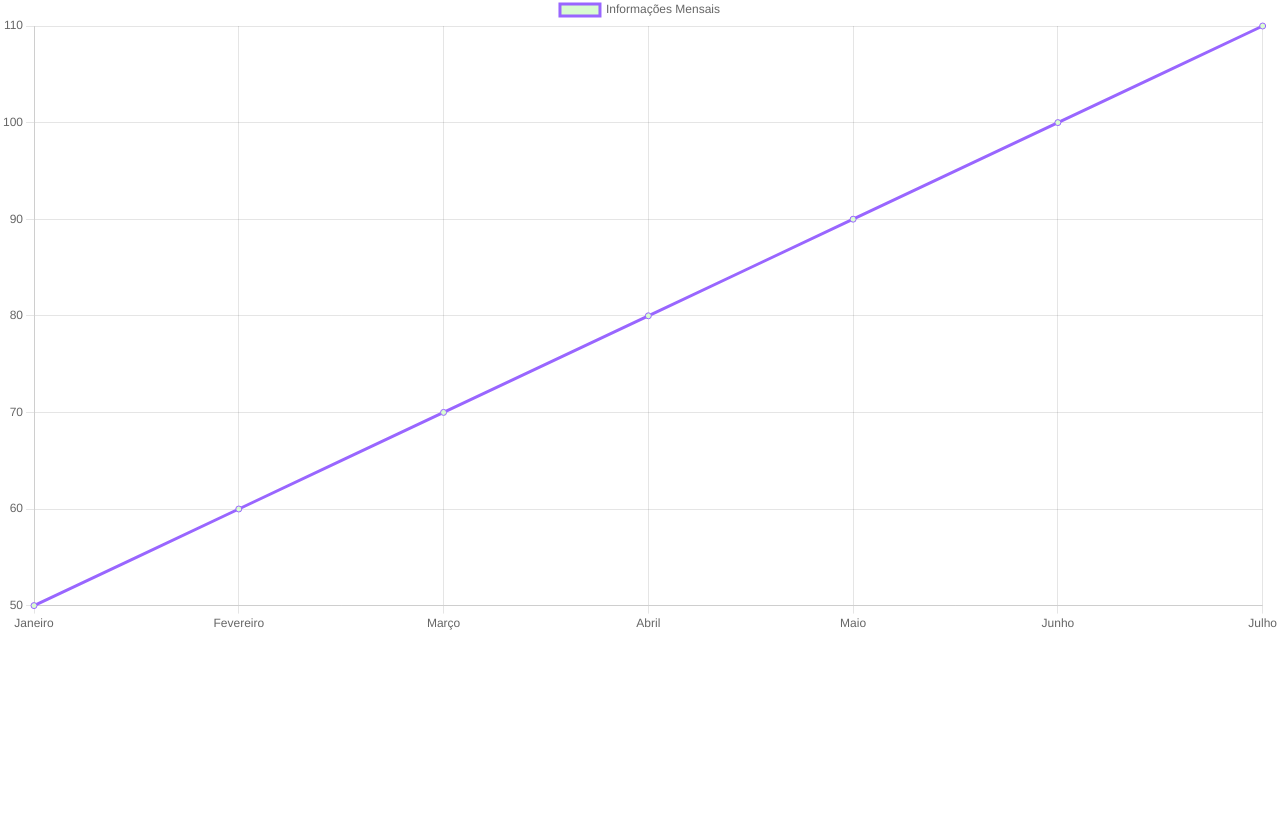
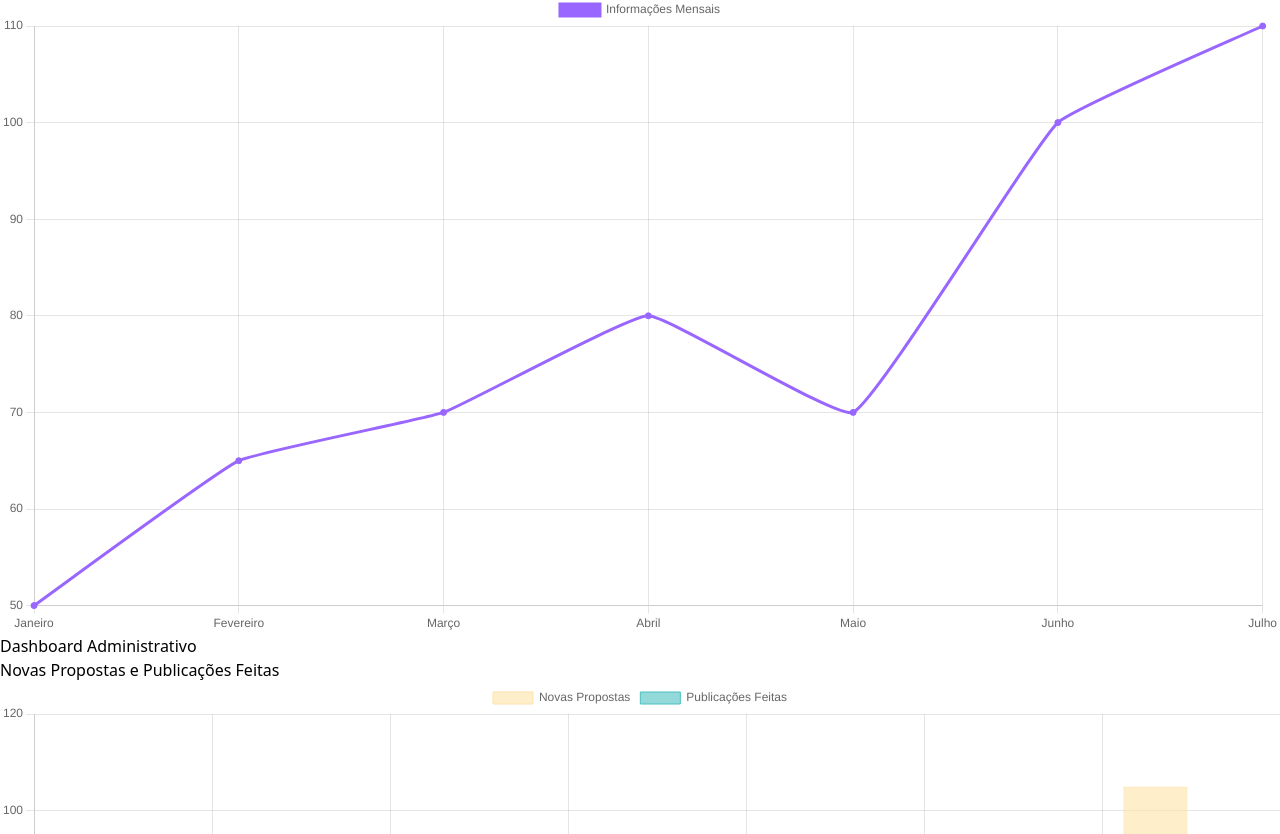
Before and after one commit to DomingosChiconela/Bacissa-FrontEnd, a React (Vite) app: page /dashpage in a window 1280 px wide. Shown: the part 911-1745 px from the top of the page. Before the commit the page ends 1545 px from the top, so only its background shows below. Built offline with nearby package versions, Linux system fonts and the light colour scheme; sample sign-in values are in the browser's storage.

Commit message:
add: adminDashboard

```diff
--- /dev/null
+++ b/src/components/dashboard/adminDashboard.jsx
@@ -0,0 +1,121 @@
+import React from 'react';
+import { Line as LineChart, Bar as BarChart, Pie as PieChart } from 'react-chartjs-2';
+import { Chart as ChartJS, Title, Tooltip, Legend, LineElement, PointElement, BarElement, CategoryScale, LinearScale, ArcElement } from 'chart.js';
+
+// Registre os componentes necessários do Chart.js
+ChartJS.register(
+  Title, Tooltip, Legend,
+  LineElement, PointElement,
+  BarElement,
+  CategoryScale, LinearScale,
+  ArcElement
+);
+
+// Dados para o gráfico de barras (Novas Propostas e Publicações Feitas)
+const newBarData = {
+  labels: ['Janeiro', 'Fevereiro', 'Março', 'Abril', 'Maio', 'Junho', 'Julho'],
+  datasets: [
+    {
+      label: 'Novas Propostas',
+      data: [45, 55, 65, 75, 85, 95, 105],
+      backgroundColor: 'rgba(253, 227, 167, 0.6)',
+      borderColor: 'rgba(253, 227, 167, 1)',
+      borderWidth: 1
+    },
+    {
+      label: 'Publicações Feitas',
+      data: [25, 35, 45, 55, 65, 75, 85],
+      backgroundColor: 'rgba(75, 192, 192, 0.6)',
+      borderColor: 'rgba(75, 192, 192, 1)',
+      borderWidth: 1
+    }
+  ]
+};
+
+// Dados para o gráfico de linhas (Desempenho Mensal)
+const newLineData = {
+  labels: ['Janeiro', 'Fevereiro', 'Março', 'Abril', 'Maio', 'Junho', 'Julho'],
+  datasets: [
+    {
+      label: 'Desempenho Mensal',
+      data: [45, 70, 65, 75, 85, 70, 105],
+      fill: false,
+      borderColor: 'rgba(75, 192, 192, 1)',
+      backgroundColor: 'rgba(253, 227, 167, 0.6)',
+      tension: 0.1
+    }
+  ]
+};
+
+// Dados para o gráfico de pizza (Distribuição de Recursos)
+const newPieData = {
+  labels: ['Segmento A', 'Segmento B', 'Segmento C', 'Segmento D'],
+  datasets: [
+    {
+      data: [40, 20, 20, 20],
+      backgroundColor: [
+        'rgba(255, 99, 132, 0.6)',
+        'rgba(54, 162, 235, 0.6)',
+        'rgba(255, 206, 86, 0.6)',
+        'rgba(75, 192, 192, 0.6)'
+      ],
+      borderColor: 'rgba(0, 0, 0, 0.1)',
+      borderWidth: 1
+    }
+  ]
+};
+
+// Dados para uma tabela de resumo
+const adminSummaryData = [
+  { label: 'Usuários Registrados', value: '2000' },
+  { label: 'Tarefas Pendentes', value: '50' },
+  { label: 'Mensagens Recebidas', value: '300' },
+  { label: 'Alertas Críticos', value: '12' }
+];
+
+export const AdminDashboard = () => {
+  return (
+    <div className="p-6 max-w-6xl mx-auto">
+      <h1 className="text-3xl font-bold mb-6 text-center">Dashboard Administrativo</h1>
+
+      {/* Gráficos */}
+      <div className="mb-8 grid grid-cols-1 md:grid-cols-2 gap-6">
+        <div className="bg-white shadow-md rounded-lg p-4">
+          <h2 className="text-lg lg:text-2xl font-semibold mb-4 text-center">Novas Propostas e Publicações Feitas</h2>
+          <BarChart data={newBarData} options={{ responsive: true, plugins: { legend: { position: 'top' } } }} />
+        </div>
+
+        <div className="bg-white shadow-md rounded-lg p-4">
+          <h2 className="text-lg lg:text-2xl font-semibold mb-4 text-center">Desempenho Mensal</h2>
+          <LineChart data={newLineData} options={{ responsive: true, plugins: { legend: { position: 'top' } } }} />
+        </div>
+
+        <div className="bg-white shadow-md rounded-lg p-4">
+          <h2 className="text-lg lg:text-2xl font-semibold mb-4 text-center">Distribuição de Recursos</h2>
+          <PieChart data={newPieData} options={{ responsive: true, plugins: { legend: { position: 'top' } } }} />
+        </div>
+      </div>
+
+      {/* Tabela de Resumo */}
+      <div className="bg-white shadow-md rounded-lg p-4">
+        <h2 className="text-lg lg:text-2xl font-semibold mb-4 text-center">Resumo Administrativo</h2>
+        <table className="min-w-full divide-y divide-gray-200">
+          <thead>
+            <tr>
+              <th className="px-6 py-3 text-left text-xs font-medium text-gray-500 uppercase tracking-wider">Item</th>
+              <th className="px-6 py-3 text-left text-xs font-medium text-gray-500 uppercase tracking-wider">Valor</th>
+            </tr>
+          </thead>
+          <tbody className="bg-white divide-y divide-gray-200">
+            {adminSummaryData.map((item, index) => (
+              <tr key={index}>
+                <td className="px-6 py-4 whitespace-nowrap text-sm font-medium text-gray-900">{item.label}</td>
+                <td className="px-6 py-4 whitespace-nowrap text-sm text-gray-500">{item.value}</td>
+              </tr>
+            ))}
+          </tbody>
+        </table>
+      </div>
+    </div>
+  );
+};
--- a/src/components/dashboard/dashboard.jsx
+++ b/src/components/dashboard/dashboard.jsx
@@ -38,10 +38,10 @@ const lineData = {
   datasets: [
     {
       label: 'Informações Mensais',
-      data:  [50, 60, 70, 80, 90, 100, 110],
+      data:  [50, 65, 70, 80, 70, 100, 110],
       fill: false,
       borderColor: 'rgba(153, 102, 255, 1)',
-      backgroundColor: 'rgba(216,252,208)',
+      backgroundColor: 'rgba(153, 102, 255, 1)',
       tension: 0.1
     }
   ]
--- a/src/pages/dashpage.jsx
+++ b/src/pages/dashpage.jsx
@@ -1,3 +1,4 @@
+import { AdminDashboard } from "../components/dashboard/adminDashboard"
 import { Dashboard} from "../components/dashboard/dashboard"
 import { Header } from "../components/header"
 
@@ -6,6 +7,8 @@ export const DashPage = () => {
         <div>
             <Header/>
         <Dashboard />
+        <AdminDashboard/>
+
         </div>
     )
 }
```
